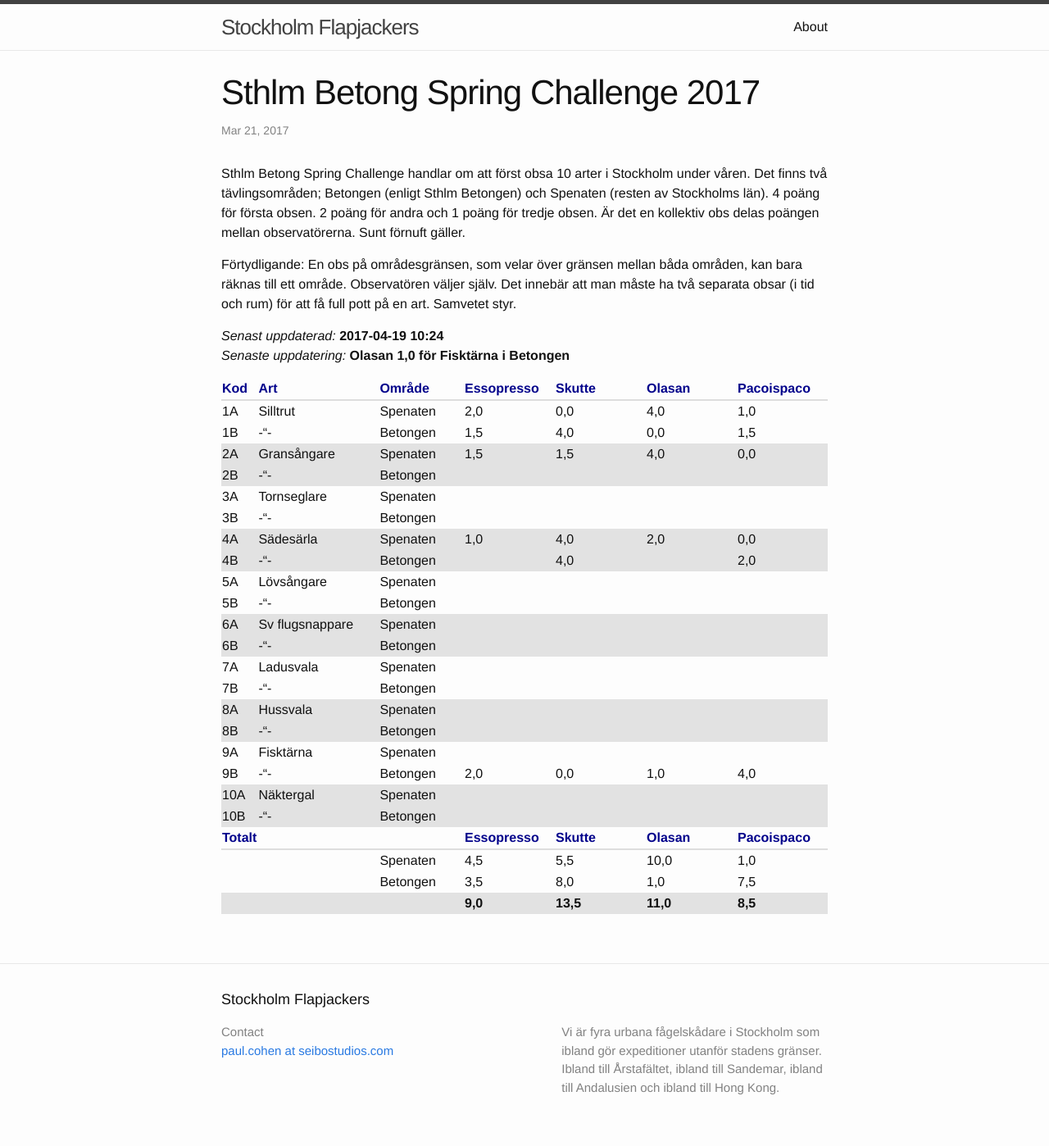
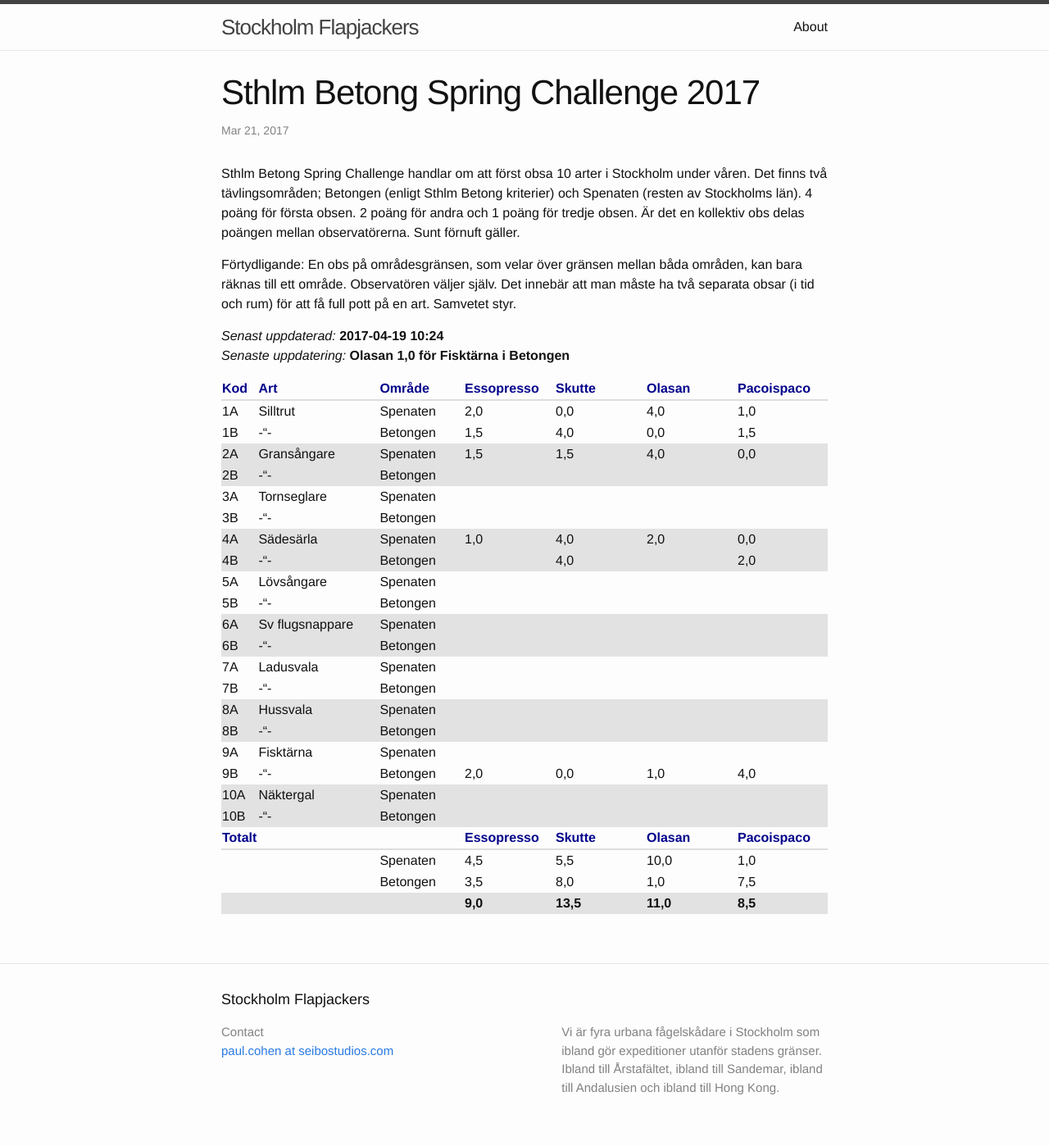
Before and after one commit to pacoispaco/flapjackers, a Jekyll site: the page built from docs/_posts/2017-03-21-sthlm-betong-spring-challenge.markdown, in a window 1280 px wide. Shown: the whole page at 82% size. Built offline with Jekyll 4.4.1, drawn with Linux system fonts in a browser that asks for light colours.

Commit message:
Liten justering av text

```diff
--- a/docs/_posts/2017-03-21-sthlm-betong-spring-challenge.markdown
+++ b/docs/_posts/2017-03-21-sthlm-betong-spring-challenge.markdown
@@ -5,7 +5,7 @@ date:   2017-03-21 21:30:00 +0200
 categories: challenge sthlm-betong
 ---
 
-Sthlm Betong Spring Challenge handlar om att först obsa 10 arter i Stockholm under våren. Det finns två tävlingsområden; Betongen (enligt Sthlm Betongen) och Spenaten (resten av Stockholms län). 4 poäng för första obsen. 2 poäng för andra och 1 poäng för tredje obsen. Är det en kollektiv obs delas poängen mellan observatörerna. Sunt förnuft gäller.
+Sthlm Betong Spring Challenge handlar om att först obsa 10 arter i Stockholm under våren. Det finns två tävlingsområden; Betongen (enligt Sthlm Betong kriterier) och Spenaten (resten av Stockholms län). 4 poäng för första obsen. 2 poäng för andra och 1 poäng för tredje obsen. Är det en kollektiv obs delas poängen mellan observatörerna. Sunt förnuft gäller.
 
 Förtydligande: En obs på områdesgränsen, som velar över gränsen mellan båda områden, kan bara räknas till ett område. Observatören väljer själv. Det innebär att man måste ha två separata obsar (i tid och rum) för att få full pott på en art. Samvetet styr.
 
```
